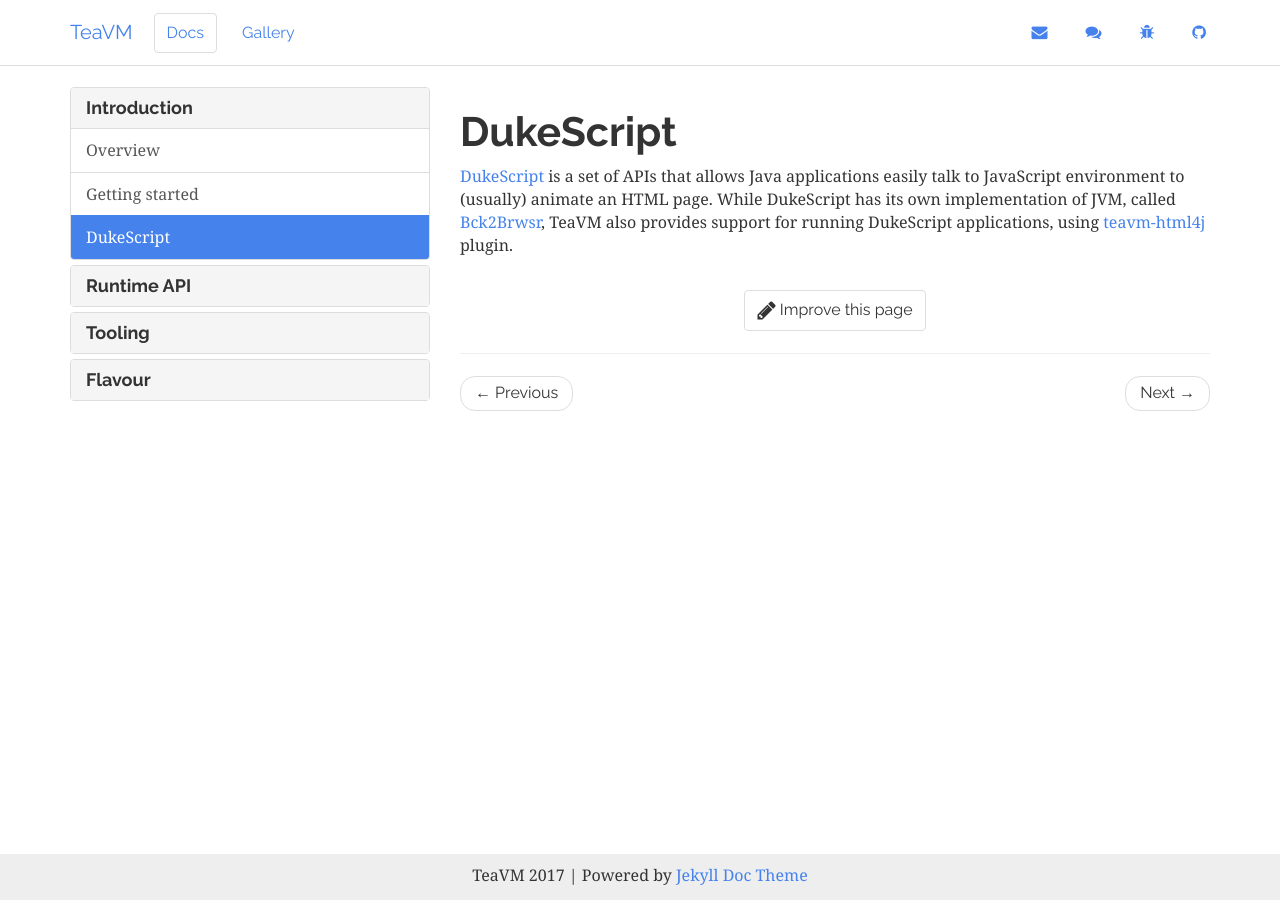
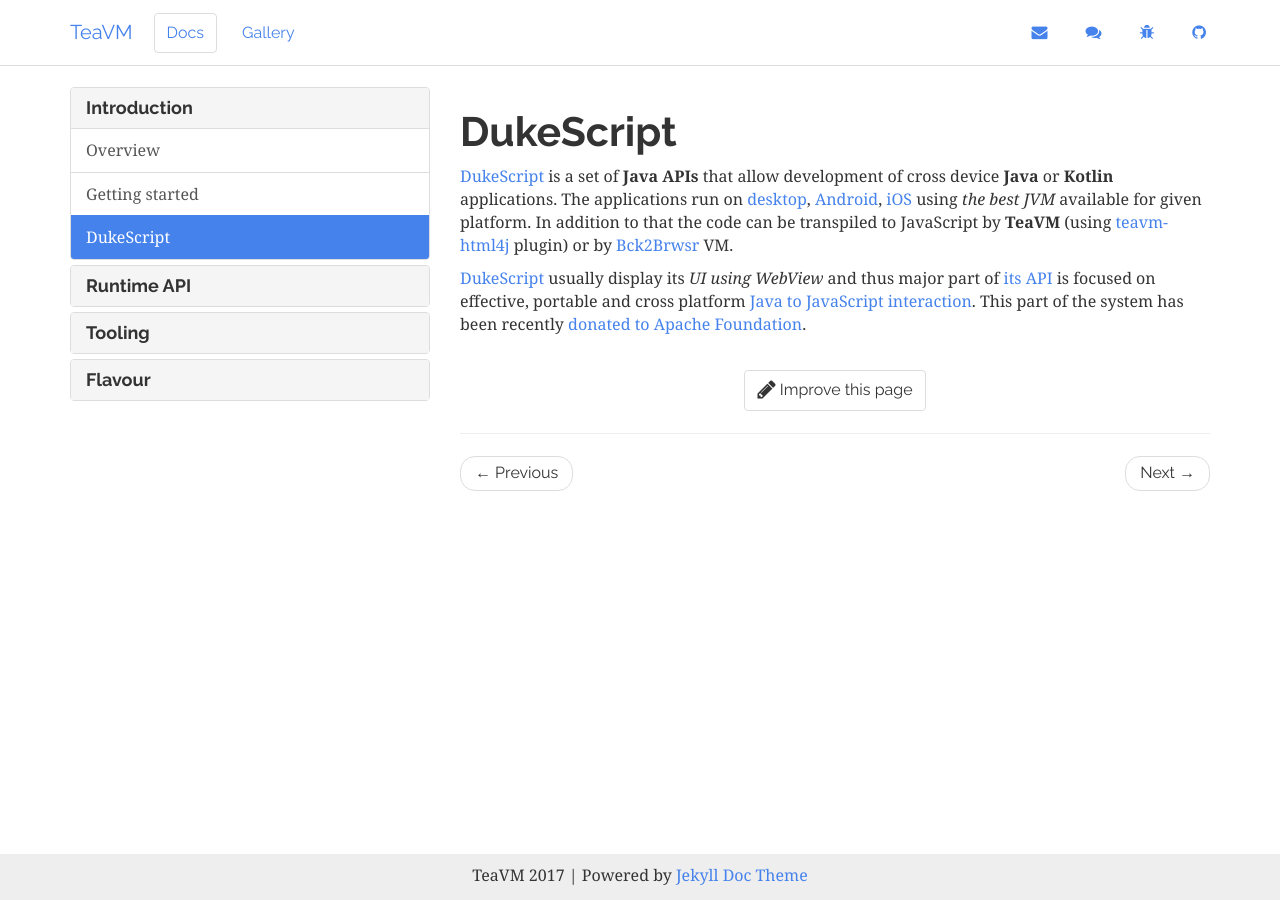
Before and after one commit to konsoletyper/teavm-site, a Jekyll site: the page built from _docs/intro/dukescript.md, in a window 1280 px wide. Built offline with Jekyll 4.4.1, drawn with Linux system fonts in a browser that asks for light colours.

Commit message:
Presenting DukeScript as a JVM neutral HTML based rendering system

```diff
--- a/_docs/intro/dukescript.md
+++ b/_docs/intro/dukescript.md
@@ -2,7 +2,19 @@
 title: DukeScript
 ---
 
-[DukeScript](http://wiki.apidesign.org/wiki/DukeScript) is a set of APIs that allows Java applications
-easily talk to JavaScript environment to (usually) animate an HTML page. While DukeScript has its own
-implementation of JVM, called [Bck2Brwsr](http://wiki.apidesign.org/wiki/Bck2Brwsr), TeaVM also provides
-support for running DukeScript applications, using [teavm-html4j](teavm-html4j) plugin.
+[DukeScript](http://dukescript.com) is a set of **Java APIs** that allow
+development of cross device **Java** or **Kotlin** applications. The applications run on
+[desktop](https://github.com/dukescript/dukescript-presenters#the-webkit-presenter),
+[Android](https://dukescript.com/best/practices/2017/06/11/AndroidStudio.html),
+[iOS](https://dukescript.com/javadoc/presenters/com/dukescript/presenters/iOS.html)
+using *the best JVM* available for given platform. In addition to that the code
+can be transpiled to JavaScript by **TeaVM**
+(using [teavm-html4j](https://github.com/konsoletyper/teavm/tree/d4903d460bc8667bd3318c9fb21390eddb2799b3/html4j) plugin)
+or by [Bck2Brwsr](http://wiki.apidesign.org/wiki/Bck2Brwsr) VM.
+
+[DukeScript](http://dukescript.com) usually display its
+*UI using WebView* and thus major part of [its API](http://bits.netbeans.org/html+java/)
+is focused on effective, portable and cross platform
+[Java to JavaScript interaction](https://github.com/apache/incubator-netbeans-html4j#readme).
+This part of the system has been recently
+[donated to Apache Foundation](https://github.com/apache/incubator-netbeans-html4j).
```
